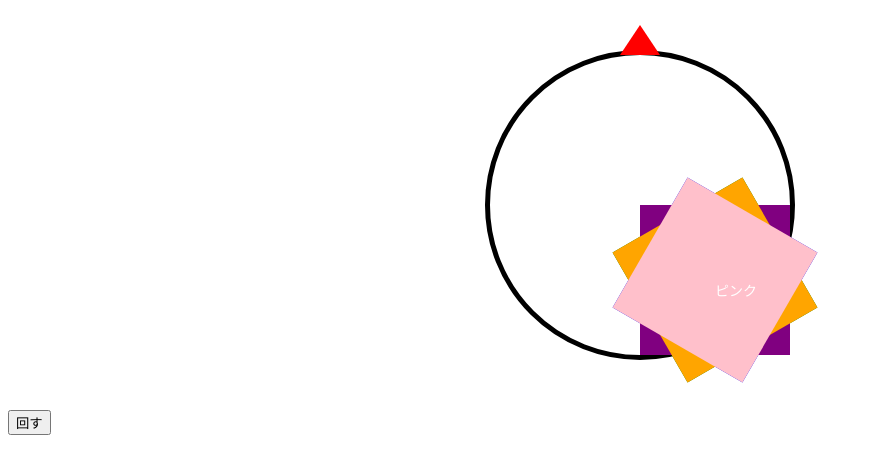
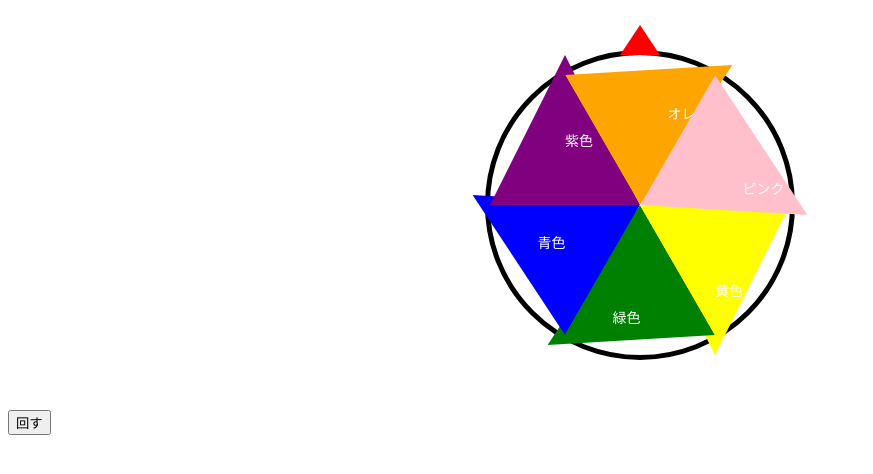
Before and after one commit to seimu1207/SampleWebapp, a plain HTML site: page index.html in a window 1280 px wide. Shown: the whole page, without its empty margins (0-873 px from the left). Drawn offline with Linux system fonts and the light colour scheme.

Commit message:
Update index.html

```diff
--- a/index.html
+++ b/index.html
@@ -31,7 +31,8 @@
             position: absolute;
             top: 50%;
             left: 50%;
-            0 0;
+            transform-origin: 0 0;
+            clip-path: polygon(0% 0%, 100% 0%, 50% 100%);
         }
         .label {
             position: absolute;
```
